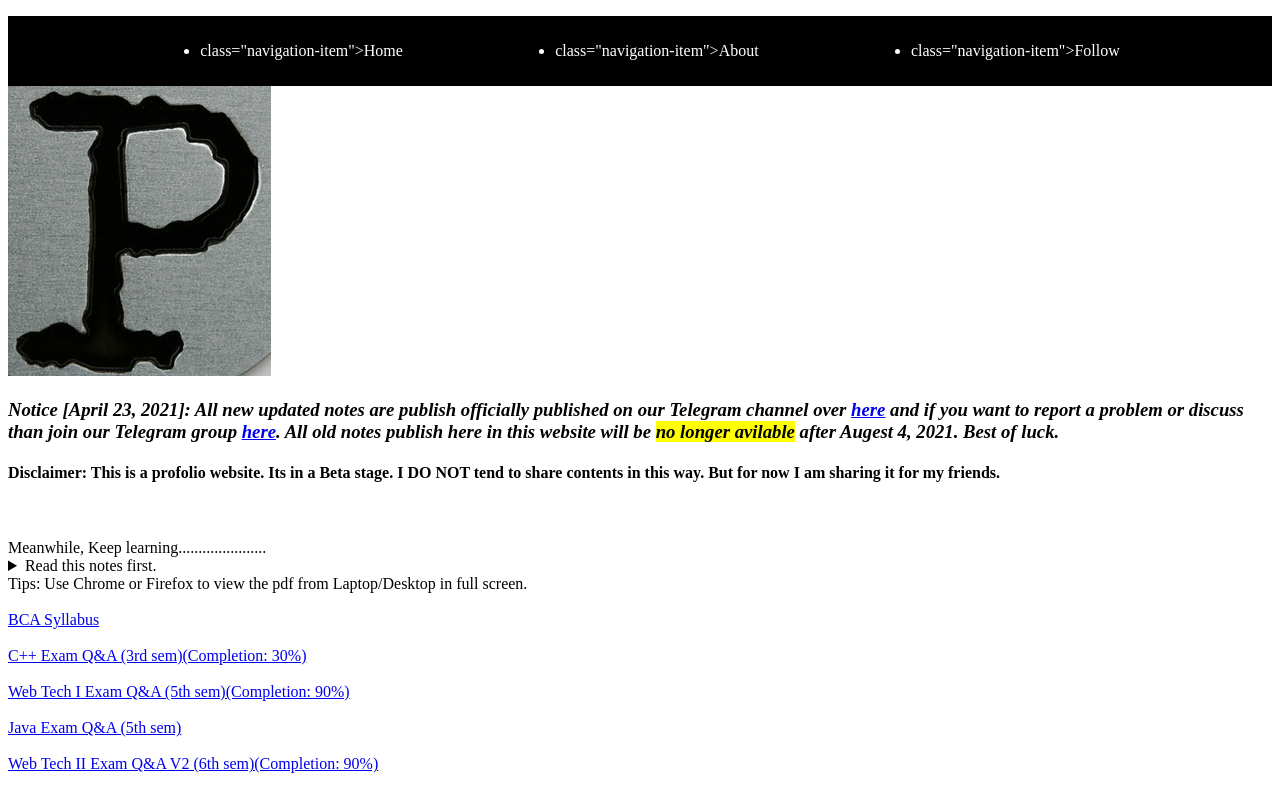
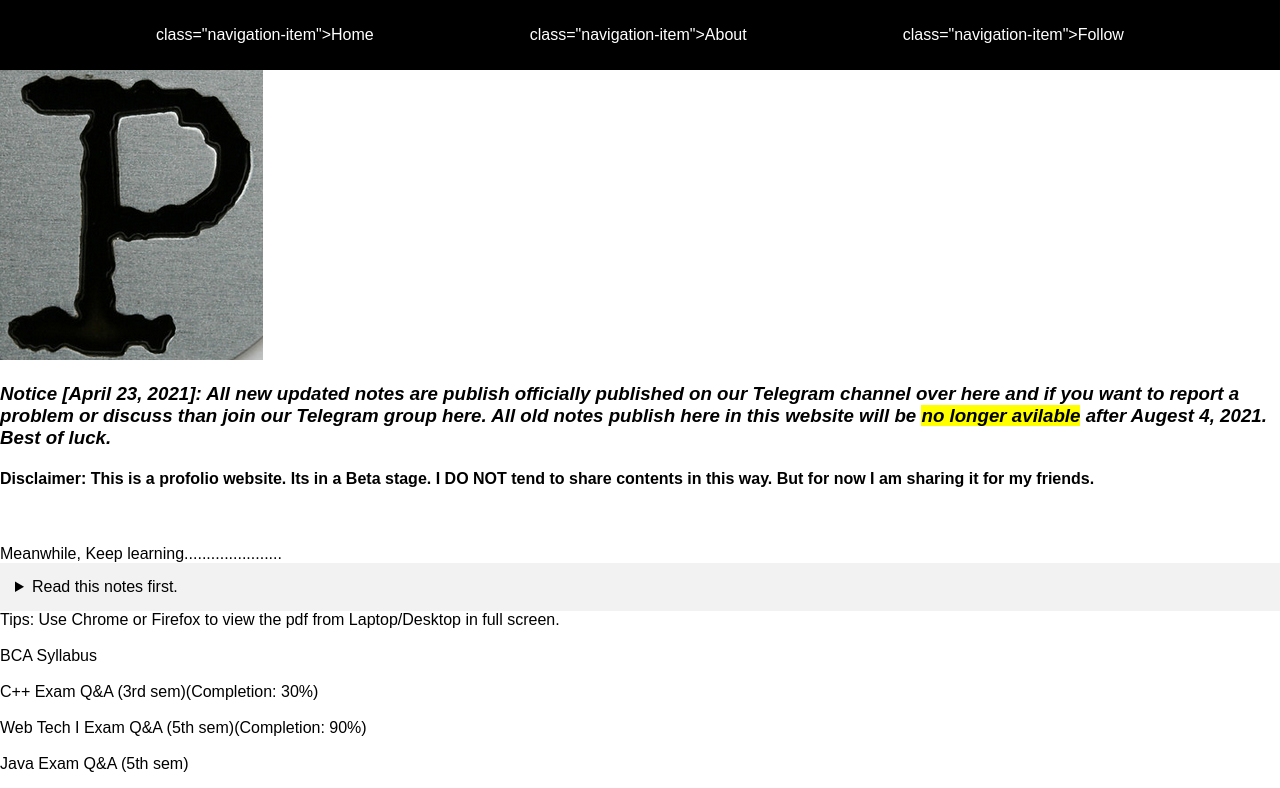
Before and after one commit to PranavBhattarai/Pranav.github.io, a plain HTML site: page index.html in a window 1280 px wide. Shown: the top 788 px of the page. Drawn offline with Linux system fonts and the light colour scheme.

Commit message:
touchups

```diff
--- a/styles.css
+++ b/styles.css
@@ -1,9 +1,26 @@
 /* Global Variable ho */
-:root {
+/* :root {
   --text-color: blue;
+} */
+
+/* Local Variable-haru suru vayo */
+
+body{
+  margin: 0;
+  padding: 0;
+  font-family: 'Monstserrat', sans-serif;
 }
 
-/* Local Variable-haru suru vayo */
+ul {
+ list-style: none;
+ margin: 0;
+ padding: 0;
+}
+
+a {
+  color: currentColor;
+  text-decoration: none;
+}
 
 .navbar{
   height: 70px;
@@ -19,13 +36,13 @@
   height: 100%;
 }
 
-.summary {
+summary {
     background: #f2f2f2;
     cursor: pointer;
     padding: 15px;
   }
 
-.meter{
+meter{
     width: 300px;
     height: 20px;
 }
```
